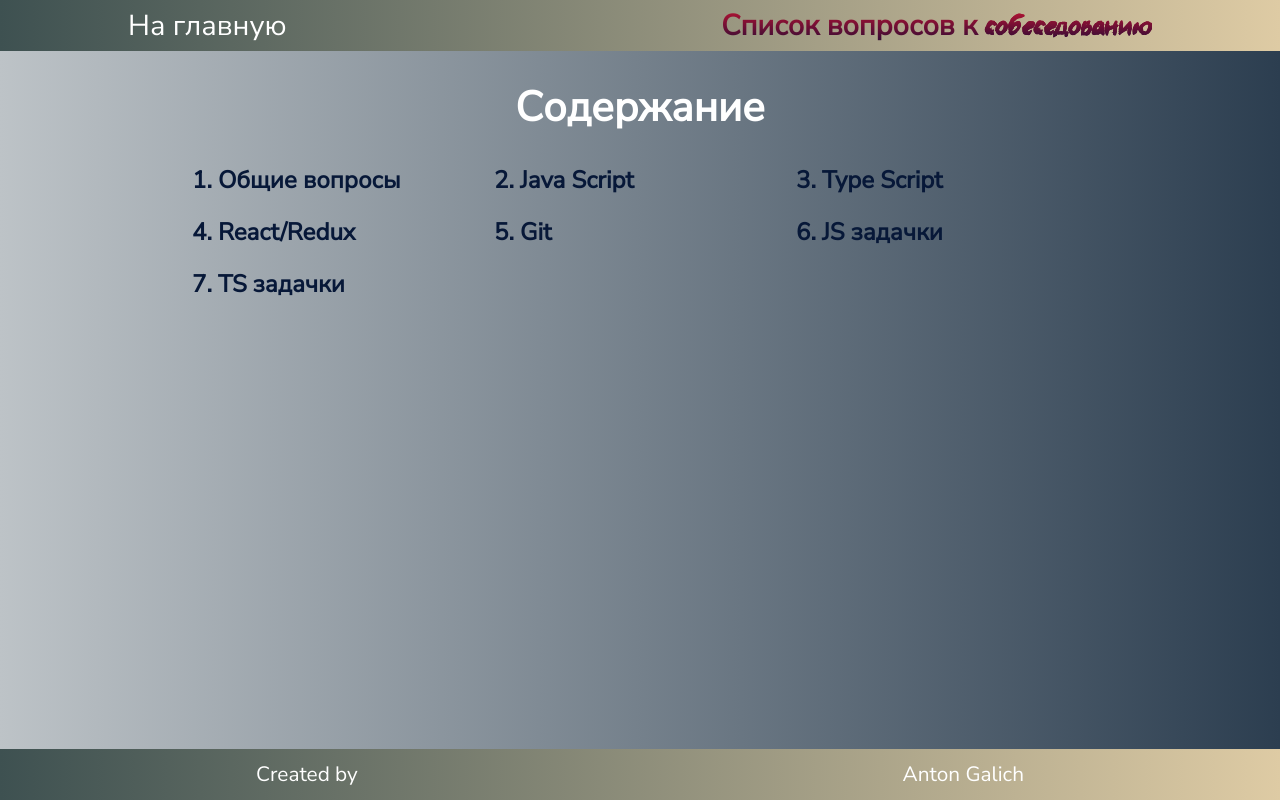
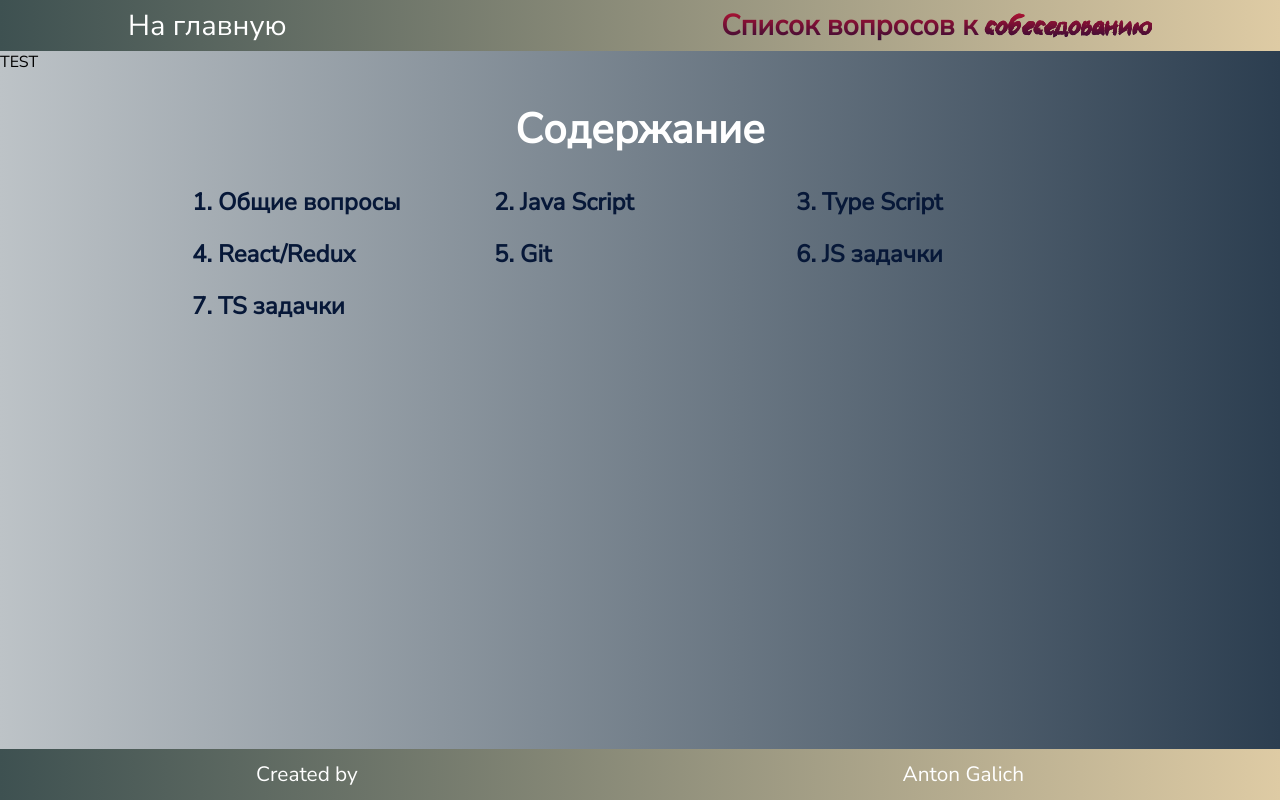
Before and after one commit to GalichAnton/AnswersNext, a Next.js app: page / in a window 1280 px wide. Built offline with nearby package versions, Linux system fonts and the light colour scheme.

Commit message:
test amplitude

```diff
--- a/package.json
+++ b/package.json
@@ -12,6 +12,7 @@
     "stylelint": "stylelint \"**/*.css\" --fix"
   },
   "dependencies": {
+    "@amplitude/analytics-browser": "^2.11.7",
     "classnames": "^2.3.1",
     "eslint-config-prettier": "^8.5.0",
     "framer-motion": "^6.3.1",
--- a/pages/_app.tsx
+++ b/pages/_app.tsx
@@ -1,11 +1,14 @@
 import "../styles/globals.css";
 import type { AppProps } from "next/app";
+import * as amplitude from '@amplitude/analytics-browser';
 
 import Layout from "../layout/Layout";
 
+amplitude.init('2082ab2a4b7ab2b8cdd162f713b2798', {"autocapture":true});
 function MyApp({ Component, pageProps }: AppProps) {
   return (
     <Layout>
+        TEST
       <Component {...pageProps} />
     </Layout>
   );
```
Also changed, not shown: 1 other file (tests, documents, lock files or other folders).
